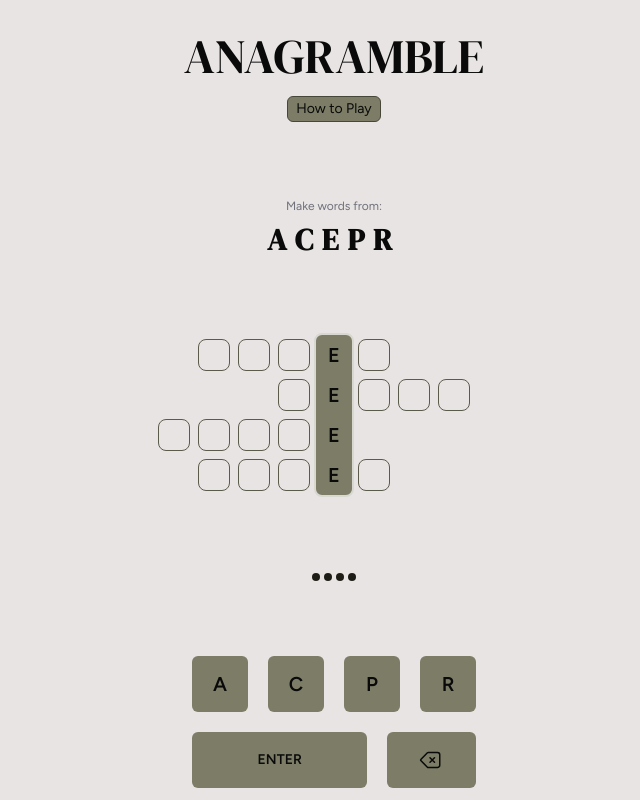
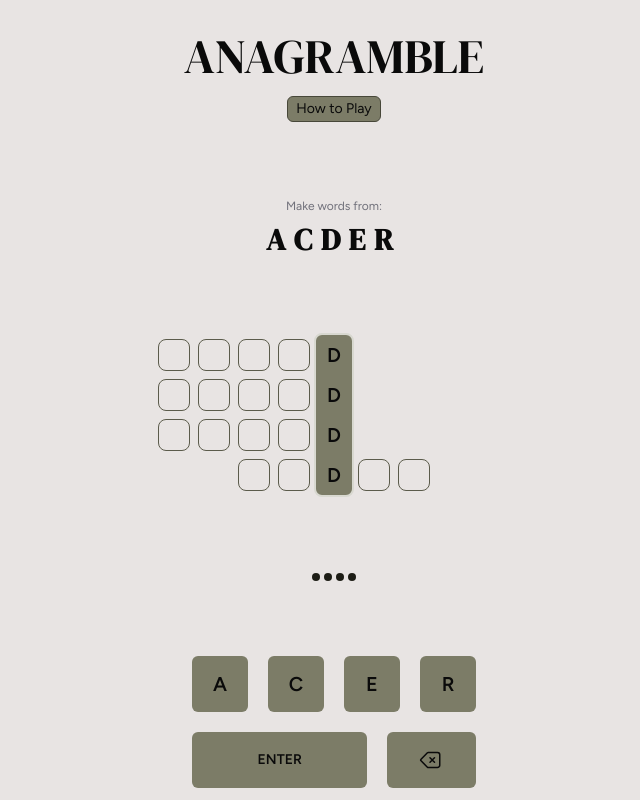
Before and after one commit to Angusb111/anagramble, a Next.js app: page / in a window 1280 px wide. Shown: the whole page, without its empty margins (306-946 px from the left). Built offline with nearby package versions, Linux system fonts and the light colour scheme.

Commit message:
Fixed IndexErrors caused by some groups having only 3 words. added more

```diff
--- a/app/page.tsx
+++ b/app/page.tsx
@@ -62,7 +62,7 @@ export default function Home() {
     seed ^= seed >> 17;
     seed ^= seed << 5;
 
-    return Math.abs((seed) % 65) ; // 0–4
+    return Math.abs((seed) % 62) ; // 0–61
   });
 
   const selected: any = (puzzleData as any)[Selector];
@@ -128,6 +128,8 @@ export default function Home() {
     let alignments: any[] = new Array(4);
     let iteration = 0;
     for (const word of words) {
+      console.log(word);
+
       alignments[iteration] = word.indexOf(keyLetter);
       iteration++;
     }
--- a/data/anagram_groups.json
+++ b/data/anagram_groups.json
@@ -32,7 +32,8 @@
     "words": [
       "angel",
       "angle",
-      "glean"
+      "glean",
+      "genal"
     ]
   },
   "5": {
@@ -49,7 +50,8 @@
     "words": [
       "roast",
       "sorta",
-      "taros"
+      "taros",
+      "toras"
     ]
   },
   "7": {
@@ -107,11 +109,12 @@
     ]
   },
   "13": {
-    "key": "enrst",
+    "key": "eorsw",
     "words": [
-      "rents",
-      "stern",
-      "terns"
+      "resow",
+      "sower",
+      "swore",
+      "worse"
     ]
   },
   "14": {
@@ -119,15 +122,18 @@
     "words": [
       "reset",
       "steer",
-      "trees"
+      "trees",
+      "terse"
     ]
   },
   "15": {
-    "key": "aehrt",
+    "key": "eirst",
     "words": [
-      "earth",
-      "hater",
-      "heart"
+      "resit",
+      "rites",
+      "tiers",
+      "tires",
+      "tries"
     ]
   },
   "16": {
@@ -162,7 +168,8 @@
     "words": [
       "manes",
       "means",
-      "names"
+      "names",
+      "mensa"
     ]
   },
   "20": {
@@ -197,7 +204,8 @@
     "words": [
       "dries",
       "rides",
-      "sired"
+      "sired",
+      "diers"
     ]
   },
   "24": {
@@ -210,11 +218,13 @@
     ]
   },
   "25": {
-    "key": "adeis",
+    "key": "einrs",
     "words": [
-      "aides",
-      "aside",
-      "ideas"
+      "reins",
+      "resin",
+      "rinse",
+      "risen",
+      "siren"
     ]
   },
   "26": {
@@ -222,7 +232,8 @@
     "words": [
       "heals",
       "leash",
-      "shale"
+      "shale",
+      "hales"
     ]
   },
   "27": {
@@ -248,7 +259,8 @@
     "words": [
       "heirs",
       "hires",
-      "shire"
+      "shire",
+      "shier"
     ]
   },
   "30": {
@@ -268,7 +280,8 @@
     "words": [
       "inset",
       "stein",
-      "tines"
+      "tines",
+      "senit"
     ]
   },
   "32": {
@@ -369,7 +382,8 @@
     "words": [
       "dales",
       "deals",
-      "leads"
+      "leads",
+      "slade"
     ]
   },
   "43": {
@@ -396,7 +410,8 @@
     "words": [
       "delis",
       "idles",
-      "slide"
+      "slide",
+      "siled"
     ]
   },
   "46": {
@@ -432,7 +447,8 @@
     "words": [
       "gears",
       "rages",
-      "sarge"
+      "sarge",
+      "agers"
     ]
   },
   "50": {
@@ -458,7 +474,8 @@
     "words": [
       "lairs",
       "liars",
-      "rails"
+      "rails",
+      "rials"
     ]
   },
   "53": {
@@ -547,35 +564,6 @@
       "spore"
     ]
   },
-  "62": {
-    "key": "einrs",
-    "words": [
-      "reins",
-      "resin",
-      "rinse",
-      "risen",
-      "siren"
-    ]
-  },
-  "63": {
-    "key": "eirst",
-    "words": [
-      "resit",
-      "rites",
-      "tiers",
-      "tires",
-      "tries"
-    ]
-  },
-  "64": {
-    "key": "eorsw",
-    "words": [
-      "resow",
-      "sower",
-      "swore",
-      "worse"
-    ]
-  },
   "0": {
     "key": "eersv",
     "words": [
```
